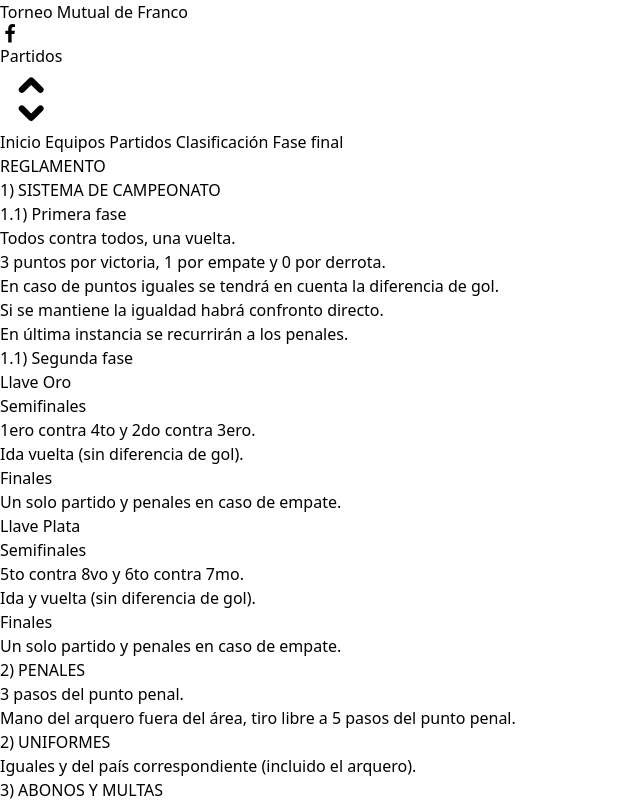
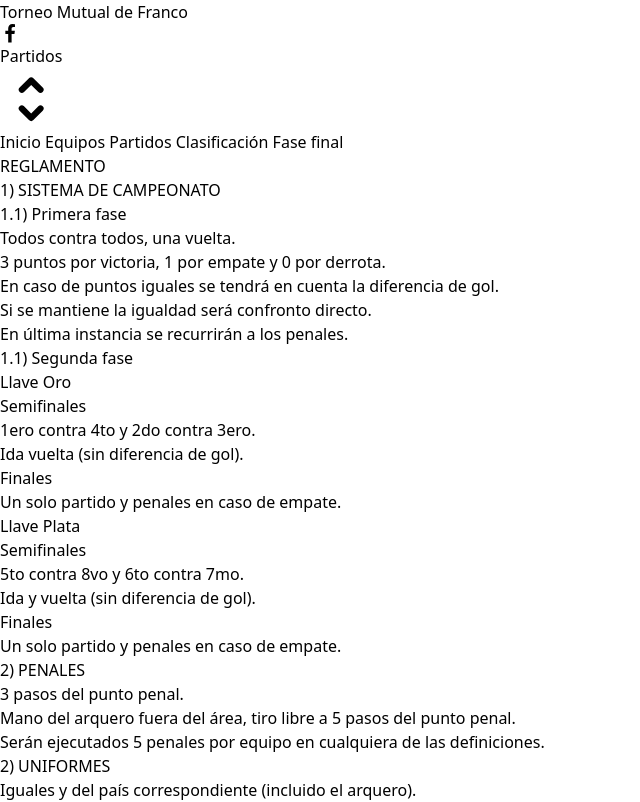
Before and after one commit to matiaguilera/torneo-mutual, a SvelteKit app: page /partidos/reglamento in a window 1280 px wide. Shown: the top 802 px of the page, without its empty margins (0-640 px from the left). Built offline with nearby package versions, Linux system fonts and the light colour scheme.

Commit message:
Minor fix 2

```diff
--- a/src/routes/partidos/reglamento/+page.svelte
+++ b/src/routes/partidos/reglamento/+page.svelte
@@ -70,7 +70,7 @@
 			<li>Todos contra todos, una vuelta.</li>
 			<li>3 puntos por victoria, 1 por empate y 0 por derrota.</li>
 			<li>En caso de puntos iguales se tendrá en cuenta la diferencia de gol.</li>
-			<li>Si se mantiene la igualdad habrá confronto directo.</li>
+			<li>Si se mantiene la igualdad será confronto directo.</li>
 			<li>En última instancia se recurrirán a los penales.</li>
 		</ul>
 		<h3 class="font-medium mt-3 mb-2">1.1) <span class="underline">Segunda fase</span></h3>
@@ -98,6 +98,7 @@
 		<ul class="list-disc ml-8">
 			<li>3 pasos del punto penal.</li>
 			<li>Mano del arquero fuera del área, tiro libre a 5 pasos del punto penal.</li>
+			<li>Serán ejecutados 5 penales por equipo en cualquiera de las definiciones.</li>
 		</ul>
 
 		<h2 class="text-2xli font-semibold mt-3 mb-2">2) UNIFORMES</h2>
```
